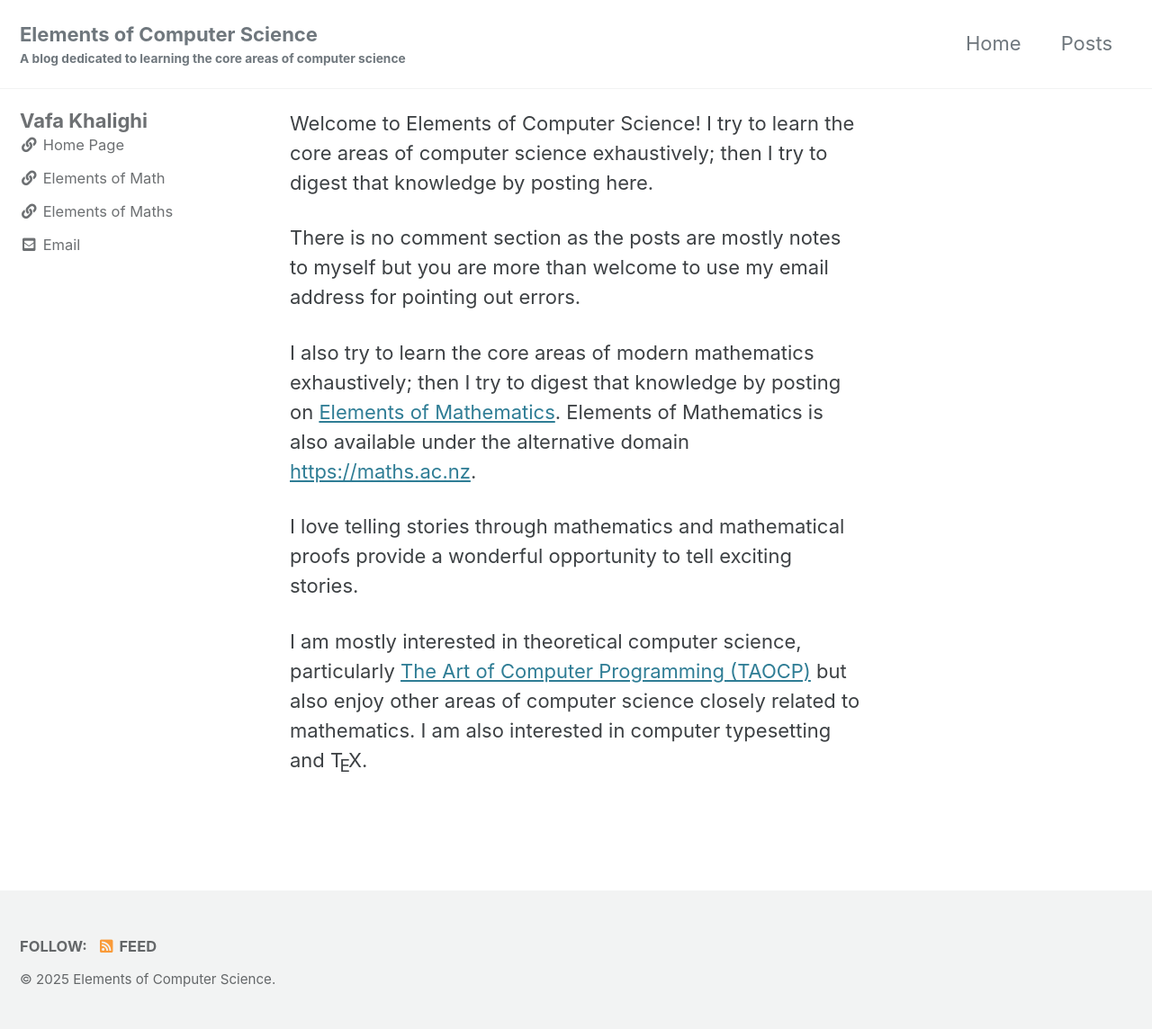
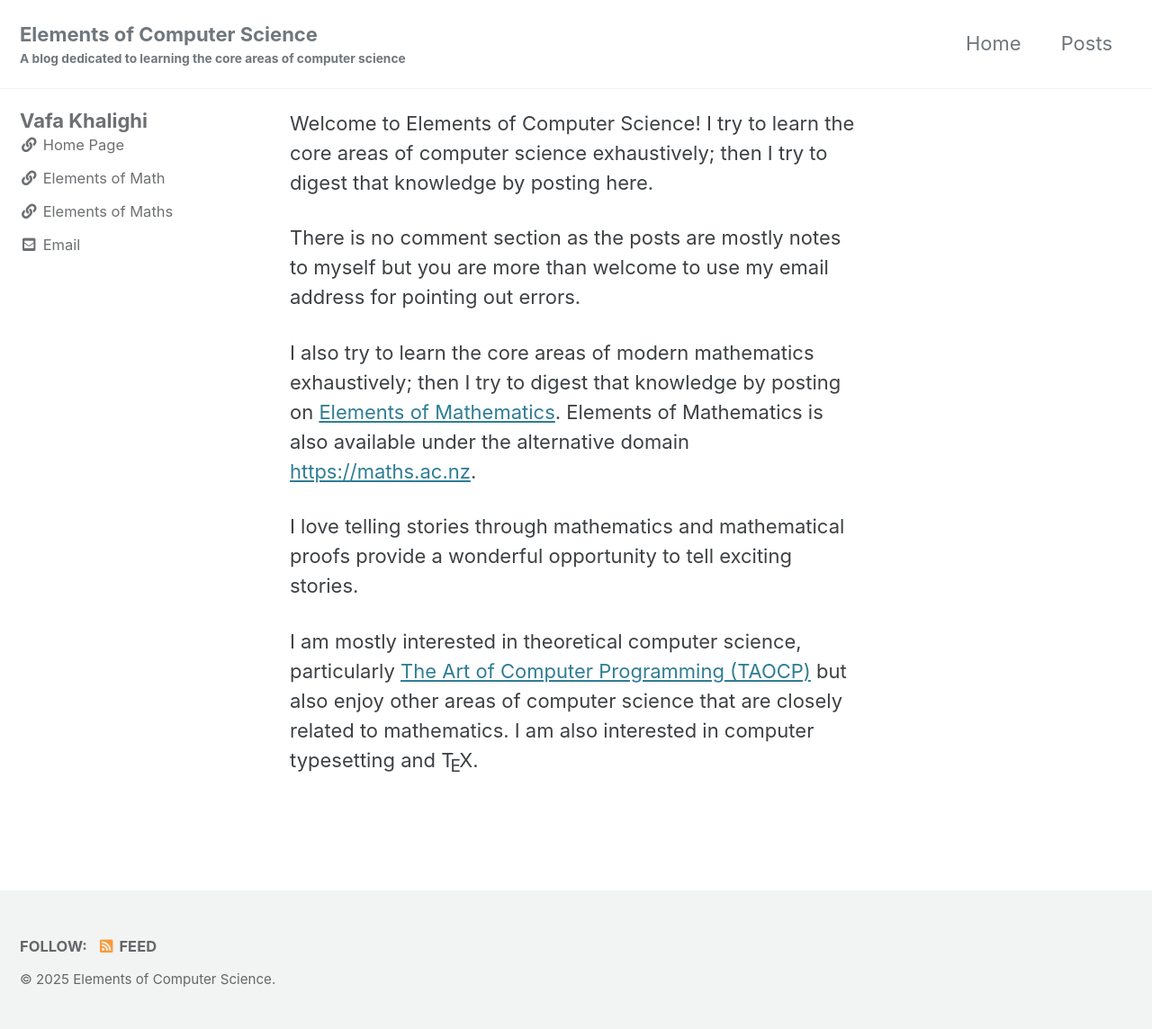
Before and after one commit to vkhalighi/cs, a Jekyll site: the page built from home.md, in a window 1280 px wide. Shown: the whole page at 90% size. Built offline with Jekyll 4.4.1, drawn with Linux system fonts in a browser that asks for light colours; cached includes are drawn as plain includes.

Commit message:
Update home.md

```diff
--- a/home.md
+++ b/home.md
@@ -20,5 +20,6 @@ provide a wonderful opportunity to tell exciting stories.
 
 I am mostly interested in theoretical computer science, particularly
 [The Art of Computer Programming (TAOCP)](https://www-cs-faculty.stanford.edu/~knuth/taocp.html) but also
-enjoy other areas of computer science closely related to mathematics.
-I am also interested in computer typesetting and <span class="t-logo">T<span class="e">e</span>X</span>.
+enjoy other areas of computer science that are closely related to
+mathematics. I am also interested in computer typesetting and
+<span class="t-logo">T<span class="e">e</span>X</span>.
```
